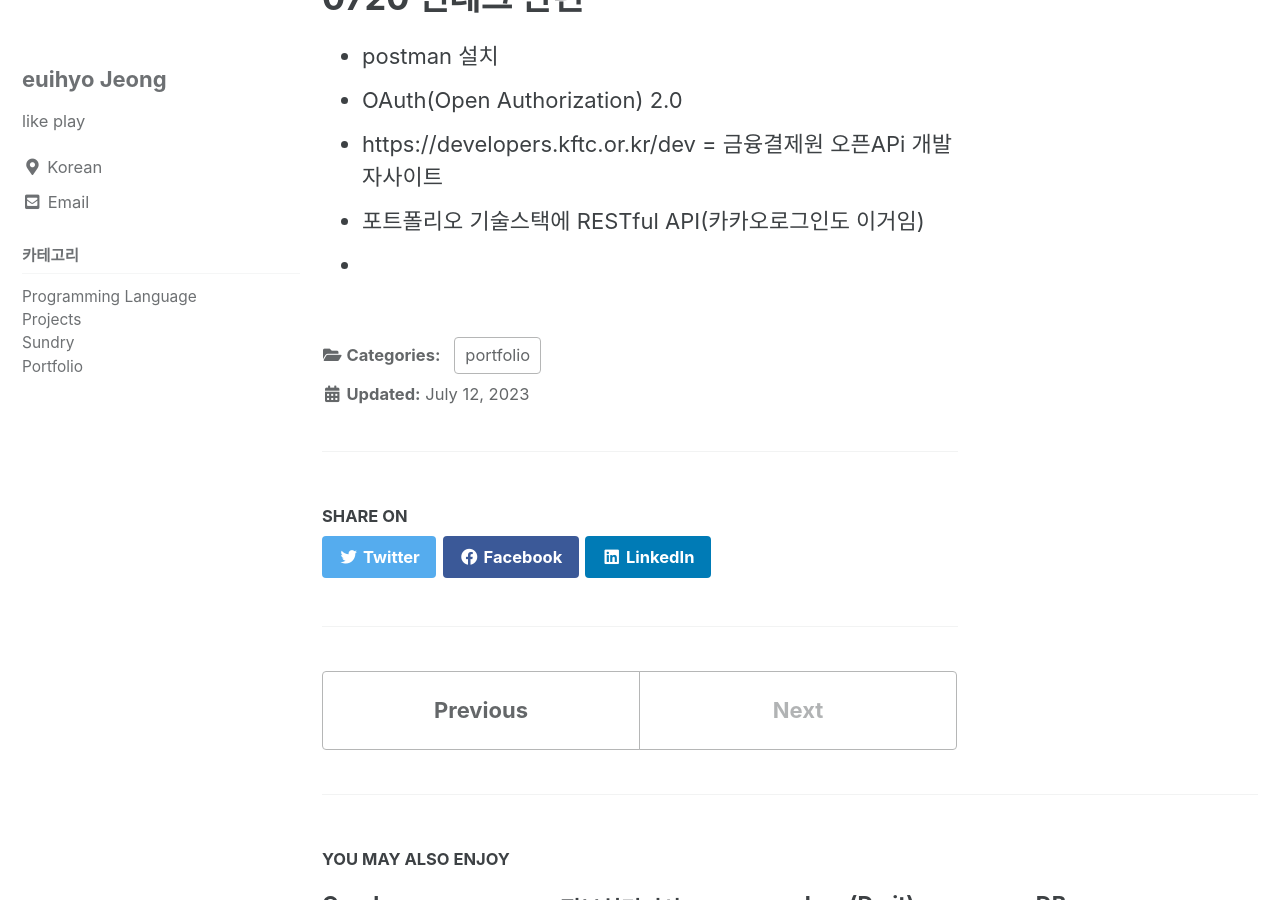
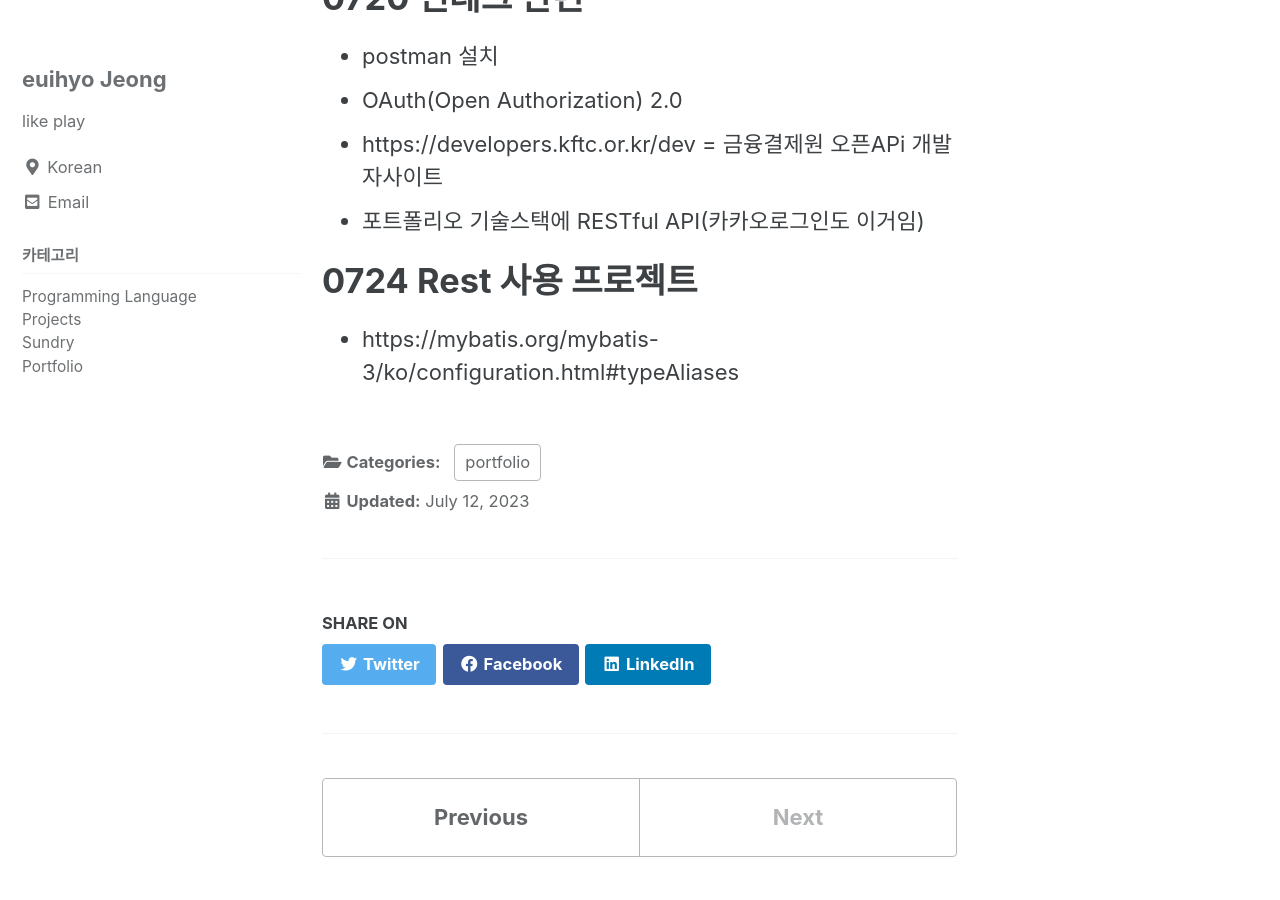
Before and after one commit to definitionhyo/definitionhyo.github.io, a Jekyll site: the page built from _posts/2023-07-12-second_project.md, in a window 1280 px wide and 900 px high, scrolled down 1667 px. Built offline with Jekyll 4.4.1, drawn with Linux system fonts in a browser that asks for light colours; cached includes are drawn as plain includes.

Commit message:
Update 2023-07-12-second_project.md

```diff
--- a/_posts/2023-07-12-second_project.md
+++ b/_posts/2023-07-12-second_project.md
@@ -40,4 +40,6 @@
 * OAuth(Open Authorization) 2.0
 * https://developers.kftc.or.kr/dev = 금융결제원 오픈APi 개발자사이트
 * 포트폴리오 기술스택에 RESTful API(카카오로그인도 이거임)
-*
+
+# 0724 Rest 사용 프로젝트
+* https://mybatis.org/mybatis-3/ko/configuration.html#typeAliases
```
